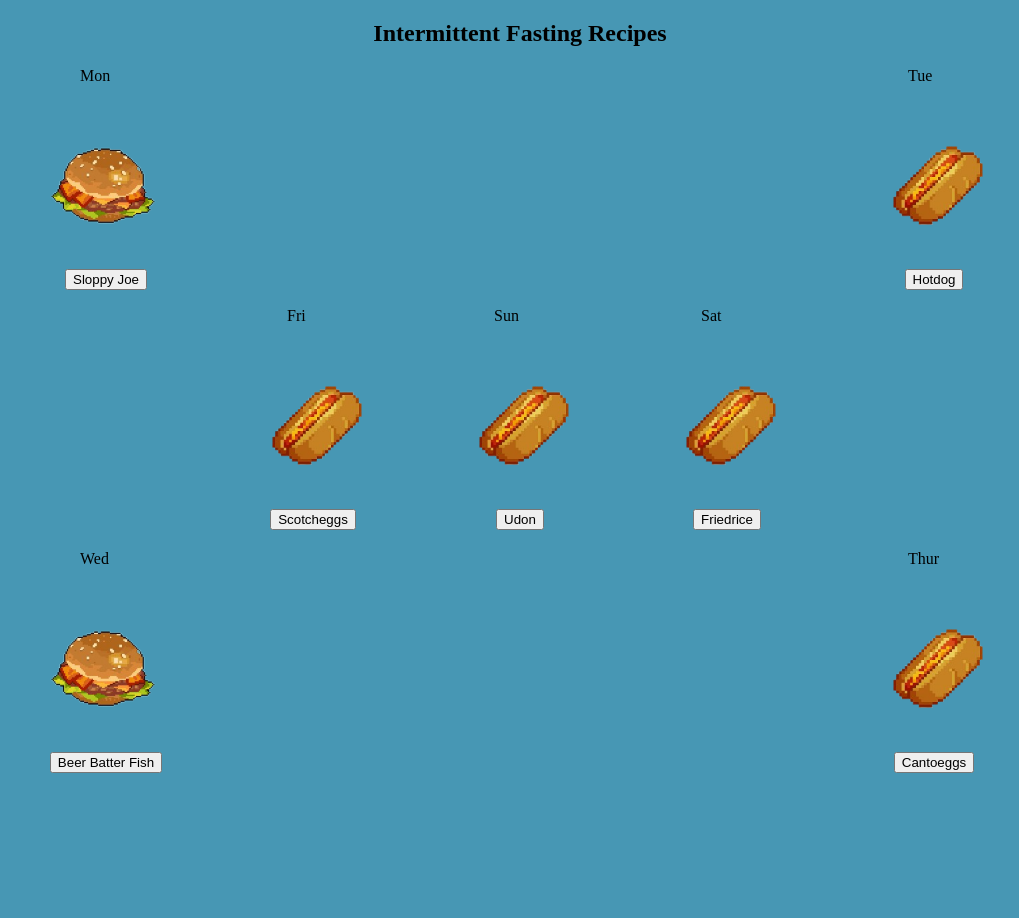
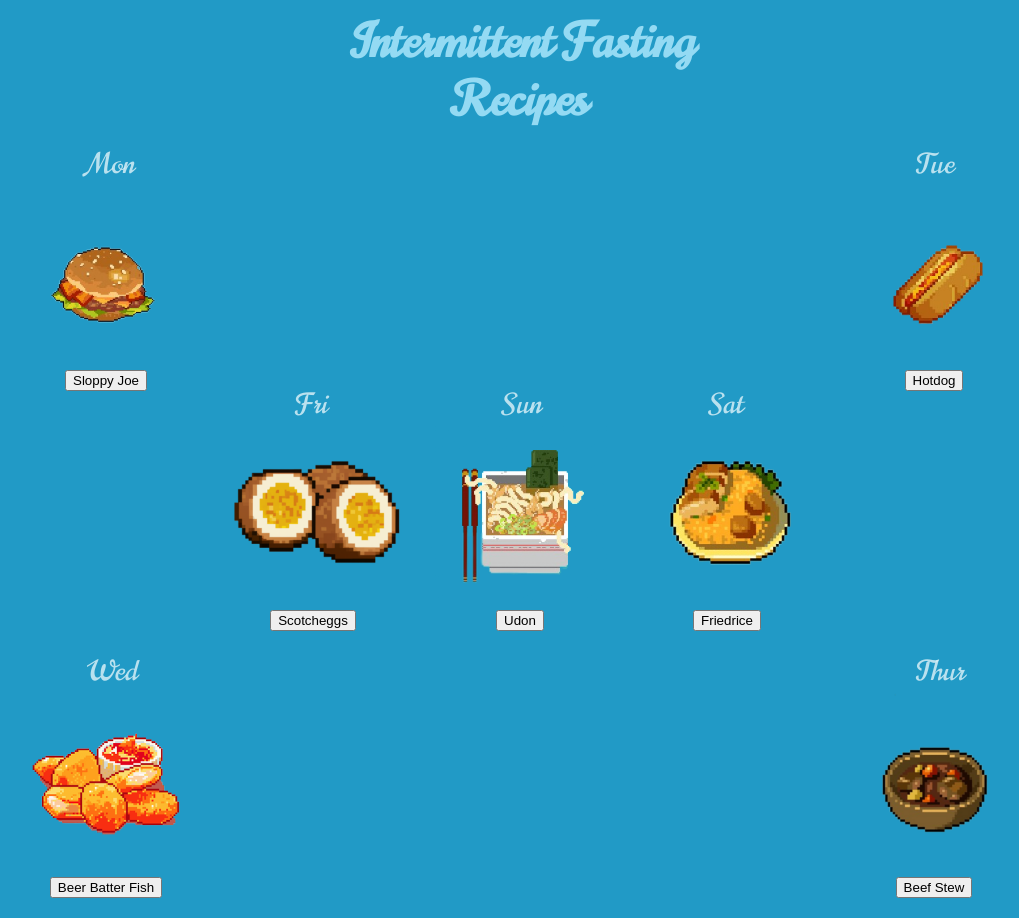
Before and after one commit to lee-kigen/odin-recipes, a plain HTML site: page index.html in a window 1280 px wide. Shown: the whole page, without its empty margins (120-1139 px from the left). Before the commit the page ends 800 px from the top, so only its background shows below. Drawn offline with Linux system fonts and the light colour scheme.

Commit message:
styling updates

```diff
--- a/index.html
+++ b/index.html
@@ -2,11 +2,17 @@
 <html lang="en">
 <head>
     <meta charset="UTF-8">
+
+    <link rel="preconnect" href="https://fonts.googleapis.com">
+    <link rel="preconnect" href="https://fonts.gstatic.com" crossorigin>
+    <link href="https://fonts.googleapis.com/css2?family=Norican&display=swap" rel="stylesheet">
+
     <title>Odin Recipes</title>
     <link rel="stylesheet" href="style.css">
 </head>
 <body>
-    <h2 style="text-align: center;">Intermittent Fasting Recipes</h2>
+    <h1>Intermittent Fasting</h1>
+    <h2>Recipes</h2>
 
     <div class="container">
         <div class="Sloppyjoe">
@@ -17,19 +23,19 @@
 
         <div class="Scotcheggs">
             <span class="day">Fri</span>
-            <img src="./images/Hotdog.png" alt="Hotdog">
+            <img src="./images/Scotcheggs.png" alt="Scotcheggs">
             <button>Scotcheggs</button>
         </div>
 
         <div class="Udon">
             <span class="day">Sun</span>
-            <img src="./images/Hotdog.png" alt="Udon">
+            <img src="./images/Udon.PNG" alt="Udon">
             <button>Udon</button>
         </div>
 
         <div class="Friedrice">
             <span class="day">Sat</span>
-            <img src="./images/Hotdog.png" alt="Hotdog">
+            <img src="./images/Friedrice.png" alt="Friedrice">
             <button>Friedrice</button>
         </div>
 
@@ -44,14 +50,14 @@
     <div class="container">
         <div class="Beerfish">
             <span class="day">Wed</span>
-            <img src="./images/Sloppyjoe.png" alt="Beer Batter Fish">
+            <img src="./images/Beerfish.png" alt="Beer Batter Fish">
             <button>Beer Batter Fish</button>
         </div>
 
-        <div class="Cantoeggs">
+        <div class="Beefstew">
             <span class="day">Thur</span>
-            <img src="./images/Hotdog.png" alt="Hotdog">
-            <button>Cantoeggs</button>
+            <img src="./images/Beefstew.png" alt="Beefstew">
+            <button>Beef Stew</button>
         </div>
     </div>
 </body>
--- a/style.css
+++ b/style.css
@@ -1,37 +1,62 @@
 body {
-    background-color: rgb(71, 151, 180);
+    font-family: 'Norican', cursive;
+    background-color: rgb(33, 154, 198);
+}
+
+h1 {
+    margin: auto;
     text-align: center;
+    color: #94daf3;
+    font-size: 3rem;
+    box-sizing: border-box;
+    width: fit-content;
+    height: fit-content;
+    padding-left: 15px;
+    padding-right: 15px;
+    /* background-color: #00000032; */
+    border-radius: 7.5px;
+    z-index: 1;
+}
+
+h2 {
+    margin: -10px auto;
+    text-align: center;
+    color: #94daf3;
+    font-size: 3rem;
+    box-sizing: border-box;
+    width: fit-content;
+    height: fit-content;
+    padding-left: 15px;
+    padding-right: 15px;
+    /* background-color: #00000032; */
+    border-radius: 7.5px;
+    z-index: 2;
 }
 
 .container {
+    position: relative;
     display: flex;
-    justify-content: space-between; /* Align containers to left and right */
-    margin: 20px 8rem; /* Adjust margin as needed */
-}
-
-.image {
-    display: inline-block; /* Allows the image and button to sit side by side. */
-    text-align: center; /* Center the button horizontally within the container. */
+    justify-content: space-between;
     margin: 20px 8rem;
 }
 
-.Hotdog { /* Use class ".Hotdog" to style the Hotdog container */
+.Hotdog {
     text-align: right;
 }
 
-.Sloppyjoe { /* Use class ".Sloppyjoe" to style the Sloppyjoe container */
+.Sloppyjoe {
     text-align: left;
 }
 
-.Beerfish { /* Use class ".Sloppyjoe" to style the Sloppyjoe container */
+.Beerfish {
     text-align: left;
 }
 
-.Cantoeggs { /* Use class ".Sloppyjoe" to style the Sloppyjoe container */
+.Beefstew {
     text-align: right;
 }
 
-.Udon { /* Use class ".Sloppyjoe" to style the Sloppyjoe container */
+.Udon {
     text-align: center;
     margin-top: 15rem;
 }
@@ -50,11 +75,20 @@ img {
 }
 
 button {
-    display: block; /* Make the button a block-level element. */
-    margin: 0 auto; /* Center the button text within the button. */
+    display: block;
+    margin: 0 auto;
 }
 
 span.day {
     display: flex;
     margin-left: 4rem;
+    color: #d8eff7d4;
+    font-size: 1.75rem;
+    box-sizing: border-box;
+    width: fit-content;
+    height: fit-content;
+    padding-left: 8px;
+    padding-right: 8px;
+    /* background: #00000032; */
+    border-radius: 7.5px;
 }
```
Also changed, not shown: 1 other file.
